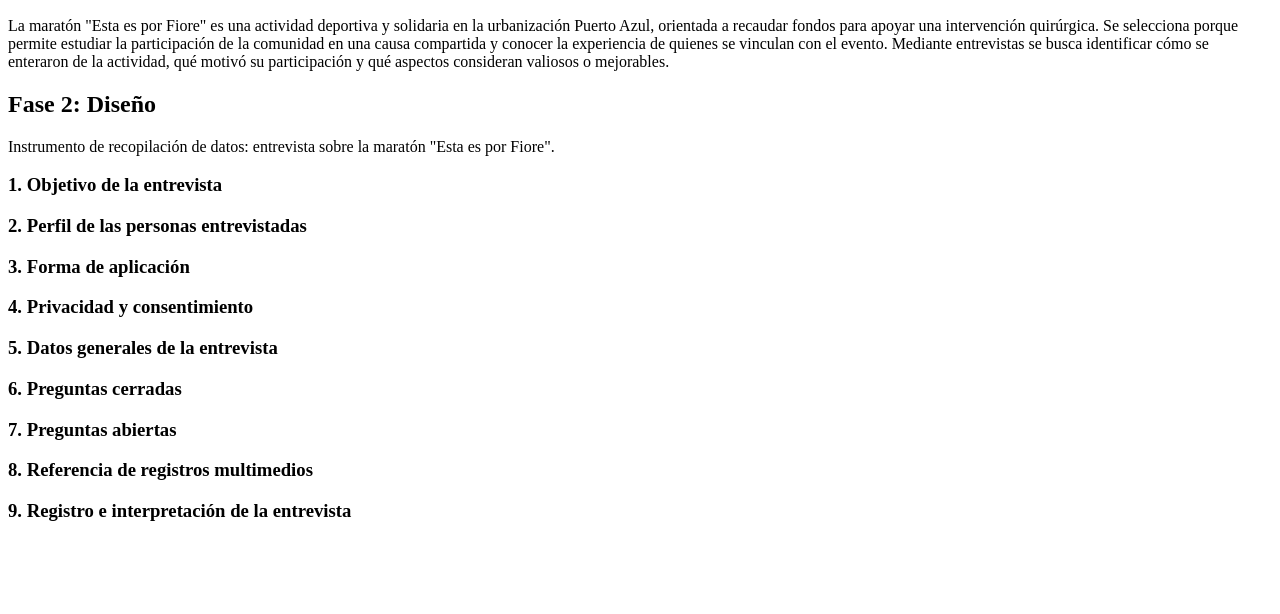
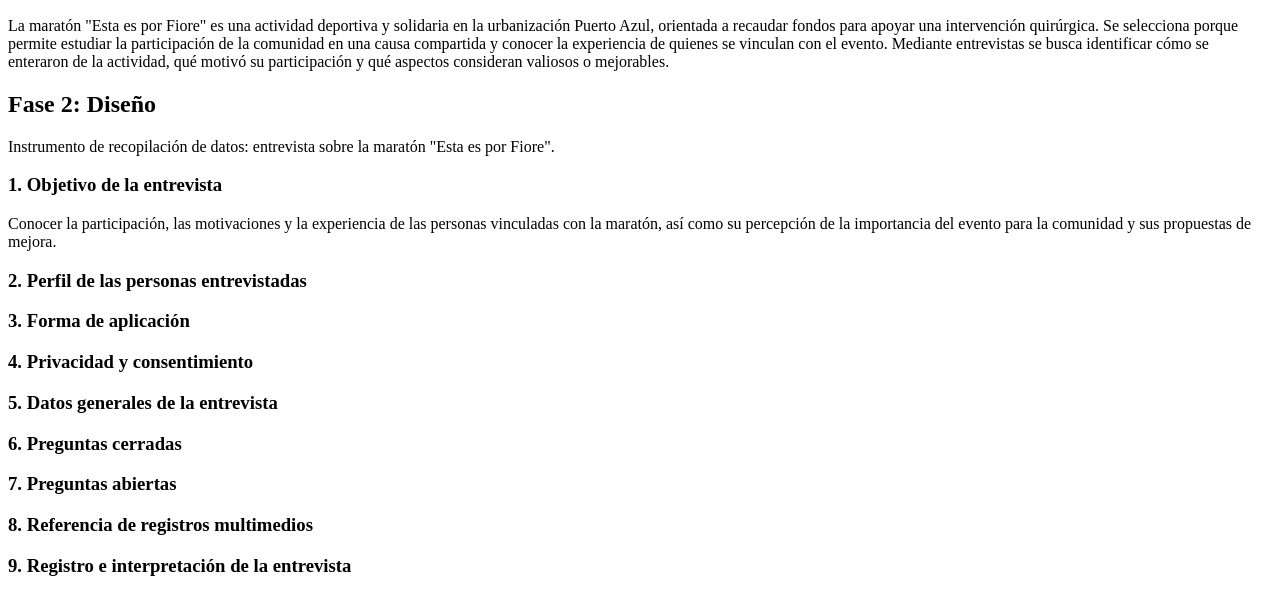
Before and after one commit to Arihuz124/proyecto2, a plain HTML site: page index.html in a window 1280 px wide. Shown: the part 110-724 px from the top of the page. Drawn offline with Linux system fonts and the light colour scheme.

Commit message:
parte 1 de fase 2
Added objective of the interview section to the document.

```diff
--- a/index.html
+++ b/index.html
@@ -30,6 +30,12 @@
                 la maratón "Esta es por Fiore".
         </p>
         <h3>1. Objetivo de la entrevista</h3>
+        <p>
+                Conocer la participación, las motivaciones y la experiencia
+                de las personas vinculadas con la maratón, así como su
+                percepción de la importancia del evento para la comunidad
+                y sus propuestas de mejora.
+            </p>
         <h3>2. Perfil de las personas entrevistadas</h3>
         <h3>3. Forma de aplicación</h3>
         <h3>4. Privacidad y consentimiento</h3>
```
